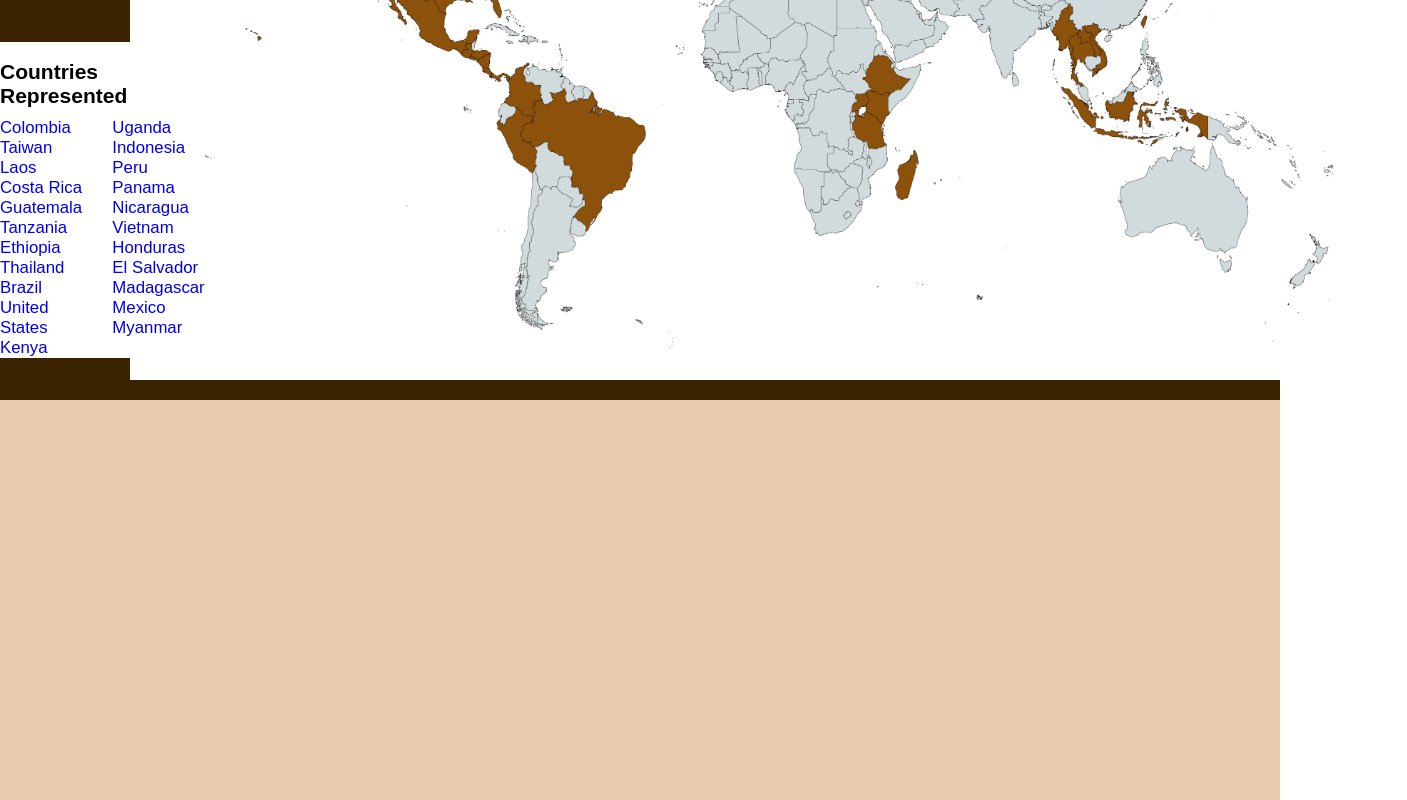
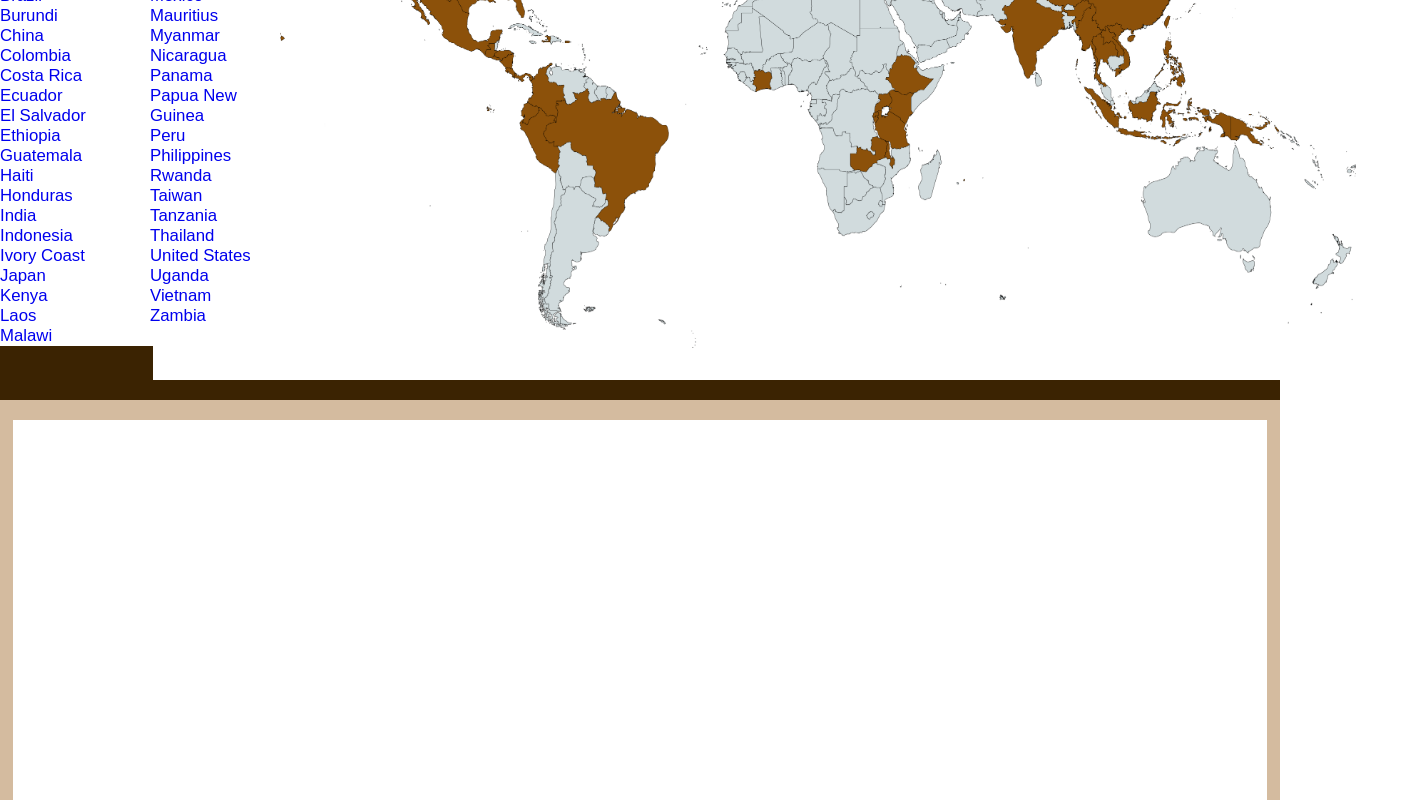
Before and after one commit to lucas-ucb/lucas-ucb.github.io, a React (Vite) app: page / in a window 1280 px wide. Shown: the part 1140-1940 px from the top of the page, 1407 px wide, since content can reach past the window. Built offline with nearby package versions, Linux system fonts and the light colour scheme.

Commit message:
fixed data

```diff
--- a/src/App.css
+++ b/src/App.css
@@ -175,14 +175,14 @@ body {
     display: flex;
     flex-direction: column;
     justify-content: flex-start;
-    width: auto;
+    width: 280px;
     height: auto;
     background-color: #ffffff;
     z-index: 2;
     grid-column: 1 / 2;
     grid-row: 2;
-    margin-top: -380px;
-    margin-right: 1310px;
+    margin-top: -500px;
+    margin-right: 1280px;
 }
 
 #countriesRepresentedContainer h2 {
@@ -203,8 +203,24 @@ body {
     text-decoration: none;
 }
 /* QUALITIES */
-.qualitiesContainer {
+#qualities {
+    display: grid;
+    grid-template-columns: 1fr;
+    grid-template-rows: 1fr 1fr;
+    justify-items: center;
+    align-items: center;
     width: 100vw;
     height: 100vh;
-    background-color: #e6cbad
+    background-color: #d4bb9f;
 }
+
+.qualitiesContainer {
+    display: flex;
+    flex-direction: column;
+    align-items: center;
+    width: 98vw;
+    height: 95vh;
+    background-color: #ffffff;
+    z-index: 1;
+    margin-top: 20px;
+}
--- a/src/App.jsx
+++ b/src/App.jsx
@@ -9,12 +9,10 @@ function App() {
   const [count, setCount] = useState(0);
   const [scrollY, setScrollY] = useState(0);
 
-  // Function to update scroll position
   const handleScroll = () => {
-    setScrollY(window.scrollY);  // Capture the scroll position
+    setScrollY(window.scrollY);
   };
 
-  // Add event listener on component mount and cleanup on unmount
   useEffect(() => {
     window.addEventListener("scroll", handleScroll);
     return () => {
@@ -22,9 +20,8 @@ function App() {
     };
   }, []);
 
-  // Parallax effect: Adjust text position based on scrollY
   const parallaxTextStyle = {
-    transform: `translate(-50%, ${-50 + scrollY * -0.7}%)`,  // Adjust the multiplier to control movement
+    transform: `translate(-50%, ${-50 + scrollY * -0.7}%)`,
   };
 
   function filterTask() {}
--- a/src/components/CountriesComponent.jsx
+++ b/src/components/CountriesComponent.jsx
@@ -10,74 +10,40 @@ function CountriesComponent() {
       <div id="countriesRepresentedContainer">
         <h2>Countries Represented</h2>
         <ul>
-          <li>
-            <a href="https://en.wikipedia.org/wiki/Colombia">Colombia</a>
-          </li>
-          <li>
-            <a href="https://en.wikipedia.org/wiki/Taiwan">Taiwan</a>
-          </li>
-          <li>
-            <a href="https://en.wikipedia.org/wiki/Laos">Laos</a>
-          </li>
-          <li>
-            <a href="https://en.wikipedia.org/wiki/Costa_Rica">Costa Rica</a>
-          </li>
-          <li>
-            <a href="https://en.wikipedia.org/wiki/Guatemala">Guatemala</a>
-          </li>
-          <li>
-            <a href="https://en.wikipedia.org/wiki/Tanzania">Tanzania</a>
-          </li>
-          <li>
-            <a href="https://en.wikipedia.org/wiki/Ethiopia">Ethiopia</a>
-          </li>
-          <li>
-            <a href="https://en.wikipedia.org/wiki/Thailand">Thailand</a>
-          </li>
-          <li>
-            <a href="https://en.wikipedia.org/wiki/Brazil">Brazil</a>
-          </li>
-          <li>
-            <a href="https://en.wikipedia.org/wiki/United_States">
-              United States
-            </a>
-          </li>
-          <li>
-            <a href="https://en.wikipedia.org/wiki/Kenya">Kenya</a>
-          </li>
-          <li>
-            <a href="https://en.wikipedia.org/wiki/Uganda">Uganda</a>
-          </li>
-          <li>
-            <a href="https://en.wikipedia.org/wiki/Indonesia">Indonesia</a>
-          </li>
-          <li>
-            <a href="https://en.wikipedia.org/wiki/Peru">Peru</a>
-          </li>
-          <li>
-            <a href="https://en.wikipedia.org/wiki/Panama">Panama</a>
-          </li>
-          <li>
-            <a href="https://en.wikipedia.org/wiki/Nicaragua">Nicaragua</a>
-          </li>
-          <li>
-            <a href="https://en.wikipedia.org/wiki/Vietnam">Vietnam</a>
-          </li>
-          <li>
-            <a href="https://en.wikipedia.org/wiki/Honduras">Honduras</a>
-          </li>
-          <li>
-            <a href="https://en.wikipedia.org/wiki/El_Salvador">El Salvador</a>
-          </li>
-          <li>
-            <a href="https://en.wikipedia.org/wiki/Madagascar">Madagascar</a>
-          </li>
-          <li>
-            <a href="https://en.wikipedia.org/wiki/Mexico">Mexico</a>
-          </li>
-          <li>
-            <a href="https://en.wikipedia.org/wiki/Myanmar">Myanmar</a>
-          </li>
+          <li><a href="https://en.wikipedia.org/wiki/Brazil">Brazil</a></li>
+          <li><a href="https://en.wikipedia.org/wiki/Burundi">Burundi</a></li>
+          <li><a href="https://en.wikipedia.org/wiki/China">China</a></li>
+          <li><a href="https://en.wikipedia.org/wiki/Colombia">Colombia</a></li>
+          <li><a href="https://en.wikipedia.org/wiki/Costa_Rica">Costa Rica</a></li>
+          <li><a href="https://en.wikipedia.org/wiki/Ecuador">Ecuador</a></li>
+          <li><a href="https://en.wikipedia.org/wiki/El_Salvador">El Salvador</a></li>
+          <li><a href="https://en.wikipedia.org/wiki/Ethiopia">Ethiopia</a></li>
+          <li><a href="https://en.wikipedia.org/wiki/Guatemala">Guatemala</a></li>
+          <li><a href="https://en.wikipedia.org/wiki/Haiti">Haiti</a></li>
+          <li><a href="https://en.wikipedia.org/wiki/Honduras">Honduras</a></li>
+          <li><a href="https://en.wikipedia.org/wiki/India">India</a></li>
+          <li><a href="https://en.wikipedia.org/wiki/Indonesia">Indonesia</a></li>
+          <li><a href="https://en.wikipedia.org/wiki/Ivory_Coast">Ivory Coast</a></li>
+          <li><a href="https://en.wikipedia.org/wiki/Japan">Japan</a></li>
+          <li><a href="https://en.wikipedia.org/wiki/Kenya">Kenya</a></li>
+          <li><a href="https://en.wikipedia.org/wiki/Laos">Laos</a></li>
+          <li><a href="https://en.wikipedia.org/wiki/Malawa">Malawi</a></li>
+          <li><a href="https://en.wikipedia.org/wiki/Mexico">Mexico</a></li>
+          <li><a href="https://en.wikipedia.org/wiki/Mauritius">Mauritius</a></li>
+          <li><a href="https://en.wikipedia.org/wiki/Myanmar">Myanmar</a></li>
+          <li><a href="https://en.wikipedia.org/wiki/Nicaragua">Nicaragua</a></li>
+          <li><a href="https://en.wikipedia.org/wiki/Panama">Panama</a></li>
+          <li><a href="https://en.wikipedia.org/wiki/Papua_New_Guinea">Papua New Guinea</a></li>
+          <li><a href="https://en.wikipedia.org/wiki/Peru">Peru</a></li>
+          <li><a href="https://en.wikipedia.org/wiki/Philippines">Philippines</a></li>
+          <li><a href="https://en.wikipedia.org/wiki/Rwanda">Rwanda</a></li>
+          <li><a href="https://en.wikipedia.org/wiki/Taiwan">Taiwan</a></li>
+          <li><a href="https://en.wikipedia.org/wiki/Tanzania">Tanzania</a></li>
+          <li><a href="https://en.wikipedia.org/wiki/Thailand">Thailand</a></li>
+          <li><a href="https://en.wikipedia.org/wiki/United_States">United States</a></li>
+          <li><a href="https://en.wikipedia.org/wiki/Uganda">Uganda</a></li>
+          <li><a href="https://en.wikipedia.org/wiki/Vietnam">Vietnam</a></li>
+          <li><a href="https://en.wikipedia.org/wiki/Zambia">Zambia</a></li>
         </ul>
       </div>
     </div>
```
Also changed, not shown: src/assets/coffee-map.png.
